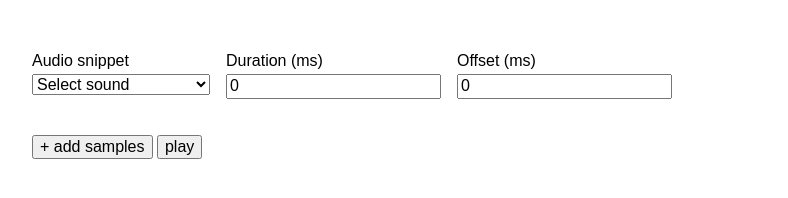
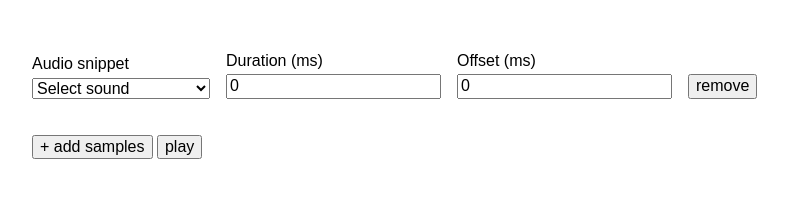
Before and after one commit to kilianso/audio_animations, a plain HTML site: page index.html in a window 1280 px wide. Both pictures are taken after a click on the button "+ add samples". Shown: the whole page, without its empty margins (0-788 px from the left). Drawn offline with Linux system fonts and the light colour scheme.

Commit message:
make stuff removable

```diff
--- a/css/main.css
+++ b/css/main.css
@@ -24,6 +24,7 @@ label, select, input{
 
 .sample{
 	display: flex;
+	align-items: flex-end;
 }
 
 .column{
@@ -32,5 +33,7 @@ label, select, input{
 
 button{
 	margin: 1rem 0;
-
 }
+.remove{
+	margin: 0.25rem 0;
+}
--- a/js/main.js
+++ b/js/main.js
@@ -20,6 +20,9 @@ const template = data => `
 		<label>Offset (ms)</label>
 		<input class="offset" type="number" value="0">
 	</div>
+	<div class="column">
+		<button class="remove">remove</button>
+	</div>
 	<audio class="sample__preview" hidden controls autoplay preload="auto"></audio>
 	<input class="sample__file" type="text" hidden>
 `;
@@ -30,7 +33,9 @@ const data = {
 const addBtn = document.querySelector('.add_samples');
 const playBtn = document.querySelector('.play');
 
+// live bindings for dynamically added elements
 document.body.addEventListener('change', function (e) {
+	e.preventDefault();
   if(e.target && e.target.classList.contains('sample__sound') ) {
 		let preview = e.target.parentNode.parentNode.querySelector('.sample__preview');
 		let file = e.target.parentNode.parentNode.querySelector('.sample__file');
@@ -43,6 +48,14 @@ document.body.addEventListener('change', function (e) {
   };
 });
 
+document.body.addEventListener('click', function (e) {
+	e.preventDefault();
+  if(e.target && e.target.classList.contains('remove') ) {
+		e.target.parentNode.parentNode.parentNode.removeChild(e.target.parentNode.parentNode);
+	};
+});
+
+// normal bindigs for static dom elements
 addBtn.addEventListener('click', () => {
 	let line = document.createElement('div')
 	line.classList.add('sample');
```
